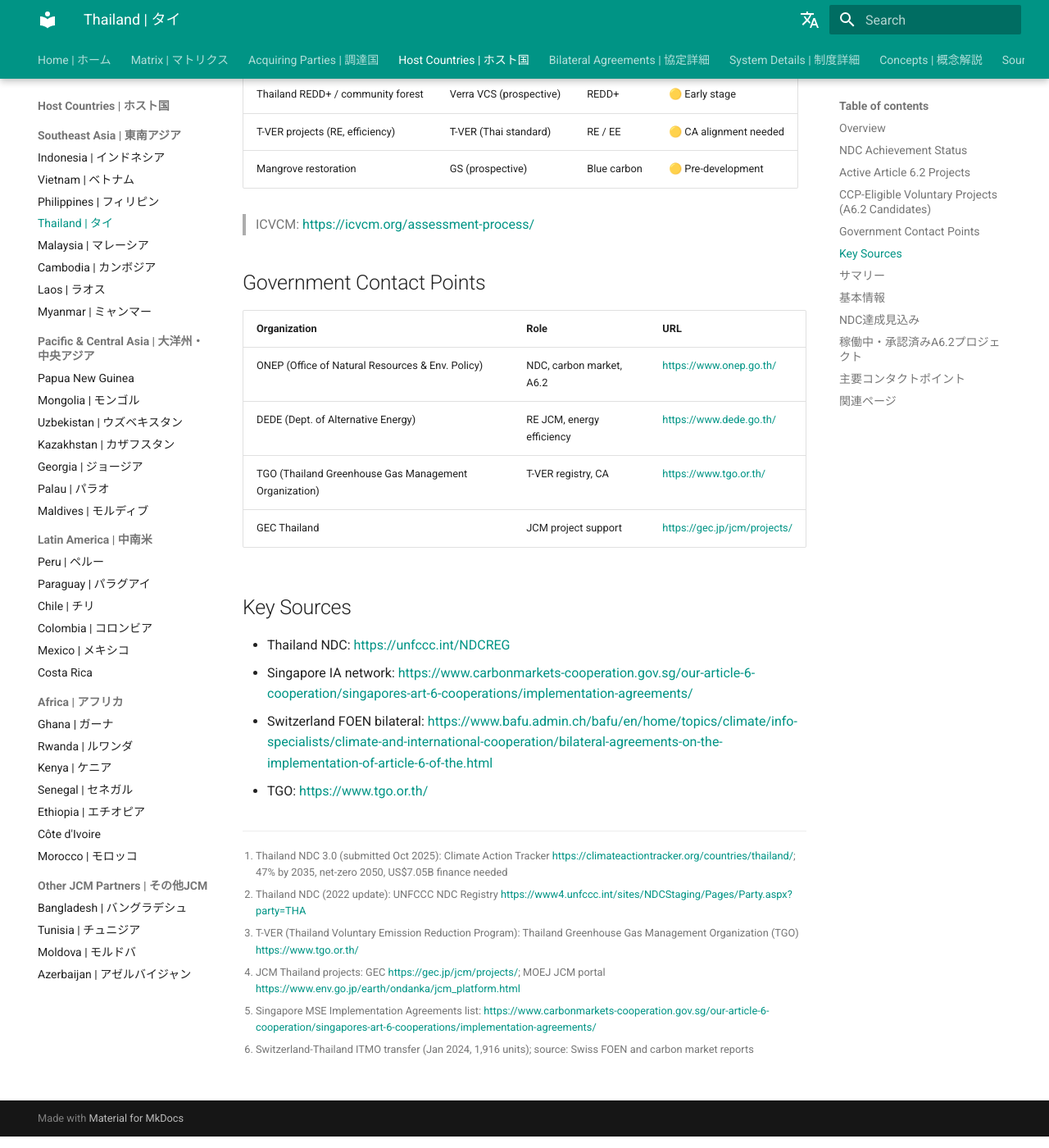
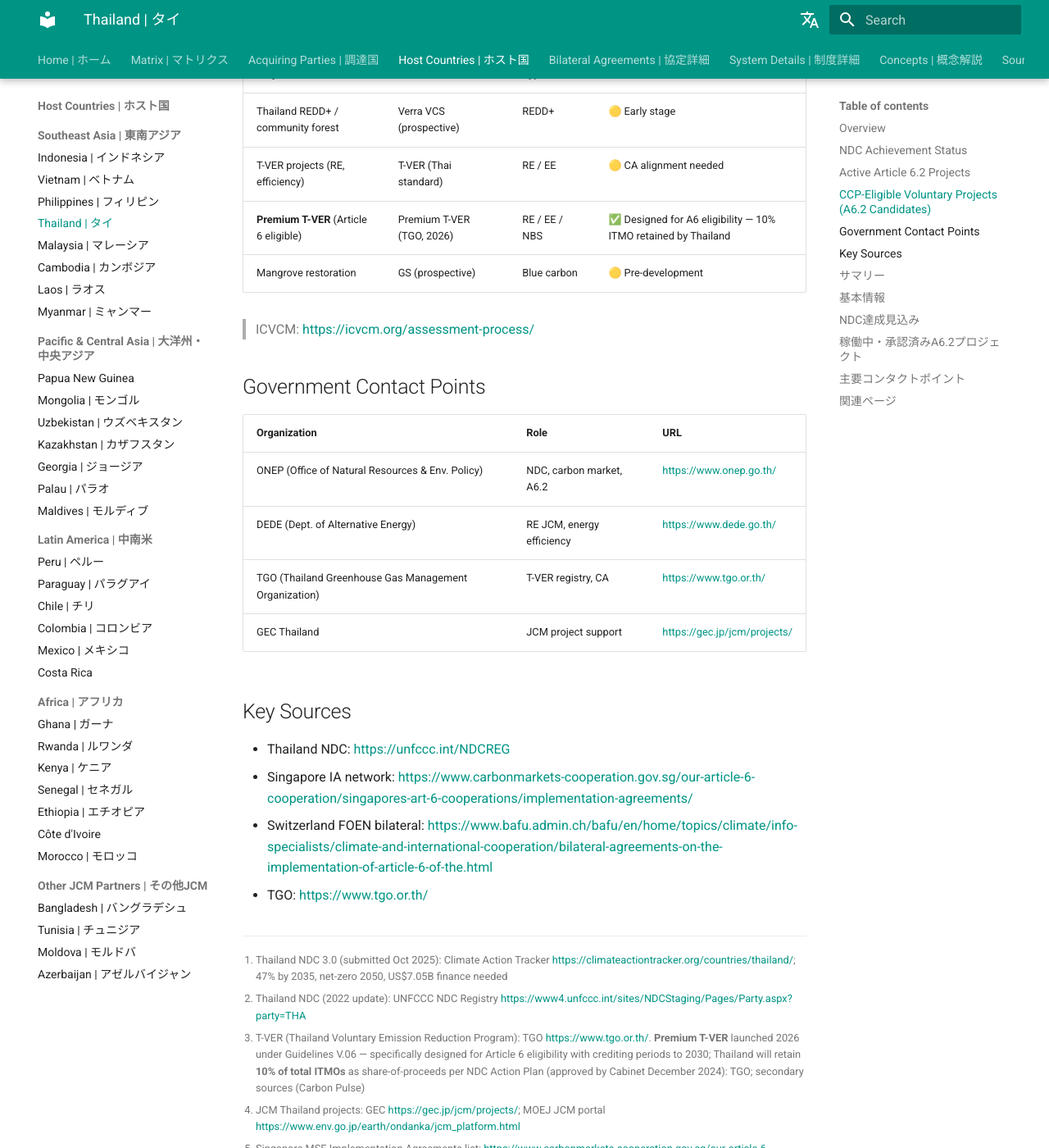
Before and after one commit to freeflowercarbon/article6-wiki, an MkDocs documentation site: the page built from wiki/countries/thailand.md, in a window 1280 px wide and 1400 px high, scrolled down 1952 px. Shown: the whole window at 82% size. Built offline with MkDocs 1.6.1 and Material for MkDocs 9.7.7, drawn with Linux system fonts in a browser that asks for light colours; comment, search, counter and statistics services are not loaded; some of the changed text lies outside the part shown.

Commit message:
Wiki update 2026-05-15: crawl_B findings — Thailand Premium T-VER, Vietnam ETS detail, Indonesia URLs, JCM global stats
From Group B scheduled crawl (succeeded 2026-05-15 00:02 JST):
- Thailand: Premium T-VER Article 6 standard (2026 Guidelines V.06); 10% ITMO retention policy (NDC Action Plan Dec 2024)
- Vietnam: ETS pilot detail added (34 power plants, 25 steel mills, 51 cement plants; 268.4 Mt quota for 2026 via Decision 263/QD-TTg)
- Indonesia: Ministry contacts updated to post-Perpres-139/2024 URLs (kehutanan.go.id, kemenlh.go.id)
- JCM concept: Added global A6.2 stats (169 activities globally, JCM = 133 across 29 countries)

Co-Authored-By: Claude Sonnet 4.6 <noreply@anthropic.com>

```diff
--- a/wiki/countries/thailand.md
+++ b/wiki/countries/thailand.md
@@ -9,7 +9,7 @@
     | Item | Detail |
     |------|--------|
     | NDC Target | 40% reduction vs. BAU by 2030 (conditional); 30% unconditional[^thndc] |
-    | Carbon System | T-VER (voluntary)[^thver]; ETS under consideration (2030s) |
+    | Carbon System | T-VER (voluntary) + **Premium T-VER** (Article 6 eligible, 2026)[^thver]; ETS under consideration (2030s) |
     | JCM (Japan) | 🤝 Since 2015; 25+ projects[^thjcm] |
     | Singapore IA | 🤝 **Signed August 2025**[^thsg] |
     | Switzerland | ✅ **ITMO transferred January 2024** (1,916 units)[^thch] |
@@ -30,7 +30,7 @@
     [^thndcnew]: Thailand NDC 3.0 (submitted Oct 2025): Climate Action Tracker <https://climateactiontracker.org/countries/thailand/>; 47% by 2035, net-zero 2050, US$7.05B finance needed
 
     [^thndc]: Thailand NDC (2022 update): UNFCCC NDC Registry <https://www4.unfccc.int/sites/NDCStaging/Pages/Party.aspx?party=THA>
-    [^thver]: T-VER (Thailand Voluntary Emission Reduction Program): Thailand Greenhouse Gas Management Organization (TGO) <https://www.tgo.or.th/>
+    [^thver]: T-VER (Thailand Voluntary Emission Reduction Program): TGO <https://www.tgo.or.th/>. **Premium T-VER** launched 2026 under Guidelines V.06 — specifically designed for Article 6 eligibility with crediting periods to 2030; Thailand will retain **10% of total ITMOs** as share-of-proceeds per NDC Action Plan (approved by Cabinet December 2024): TGO; secondary sources (Carbon Pulse)
     [^thjcm]: JCM Thailand projects: GEC <https://gec.jp/jcm/projects/>; MOEJ JCM portal <https://www.env.go.jp/earth/ondanka/jcm_platform.html>
 
     ## Active Article 6.2 Projects
@@ -51,6 +51,7 @@
     |---------|----------|------|-----------|
     | Thailand REDD+ / community forest | Verra VCS (prospective) | REDD+ | 🟡 Early stage |
     | T-VER projects (RE, efficiency) | T-VER (Thai standard) | RE / EE | 🟡 CA alignment needed |
+    | **Premium T-VER** (Article 6 eligible) | Premium T-VER (TGO, 2026) | RE / EE / NBS | ✅ Designed for A6 eligibility — 10% ITMO retained by Thailand |
     | Mangrove restoration | GS (prospective) | Blue carbon | 🟡 Pre-development |
 
     > ICVCM: <https://icvcm.org/assessment-process/>
```
Also changed, not shown: wiki/concepts/jcm.md (+2 -1 lines), wiki/countries/indonesia.md (+3 -2 lines), wiki/countries/vietnam.md (+1 -1 lines).
